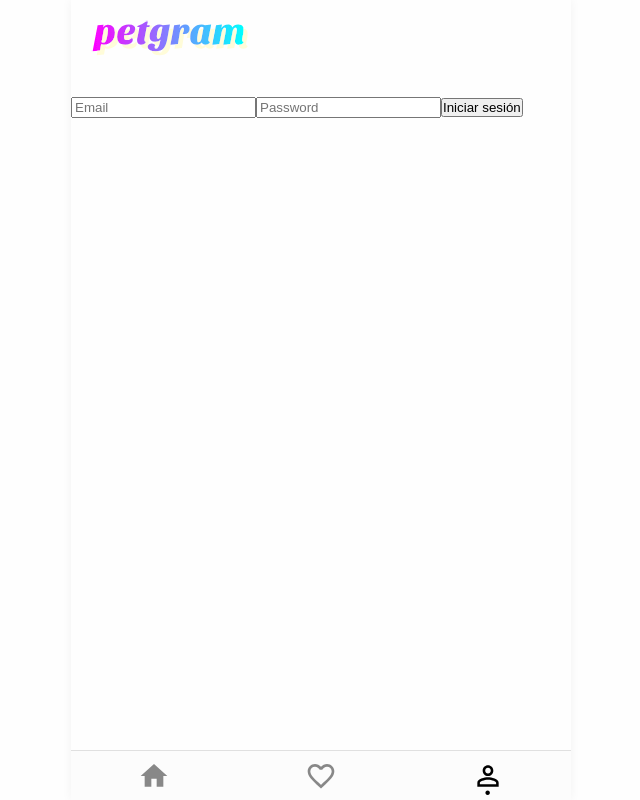
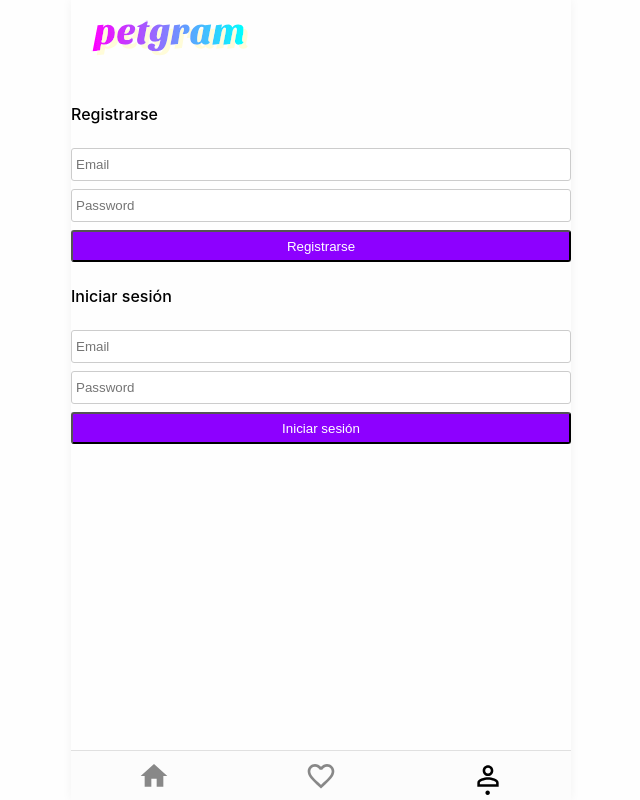
Before and after one commit to nroa/advanced-react, a React app: page /user in a window 1280 px wide. Shown: the whole page, without its empty margins (319-959 px from the left). Built offline with nearby package versions, Linux system fonts and the light colour scheme.

Commit message:
Styling the Form

```diff
--- a/src/components/UserForm/index.js
+++ b/src/components/UserForm/index.js
@@ -1,13 +1,17 @@
-import React from "react";
-import { useInputValue } from '../../hooks/useInputValue'
-export const UserForm = ({ onSubmit }) => {
-  const email = useInputValue('')
-  const password = useInputValue('')
+import React, { Fragment } from "react";
+import { useInputValue } from "../../hooks/useInputValue";
+import { Form, Input, Button, Title } from "./styles";
+export const UserForm = ({ onSubmit, title }) => {
+  const email = useInputValue("");
+  const password = useInputValue("");
   return (
-    <form onSubmit={onSubmit}>
-      <input placeholder='Email' { ...email }></input>
-      <input placeholder='Password' type="password" { ...password }></input>
-      <button>Iniciar sesión</button>
-    </form>
+    <Fragment>
+      <Title>{title}</Title>
+      <Form onSubmit={onSubmit}>
+        <Input placeholder="Email" {...email}></Input>
+        <Input placeholder="Password" type="password" {...password}></Input>
+        <Button>{title}</Button>
+      </Form>
+    </Fragment>
   );
 };
--- /dev/null
+++ b/src/components/UserForm/styles.js
@@ -0,0 +1,30 @@
+import styled from 'styled-components'
+
+export const Form = styled.form`
+  padding: 16px 0;
+`
+
+export const Input = styled.input`
+  border: 1px solid #ccc;
+  border-radius: 3px;
+  margin-bottom: 8px;
+  padding: 8px 4px;
+  display: block;
+  width: 100%;
+`
+
+export const Button = styled.button`
+  background: #8d00ff;
+  border-radius: 3px;
+  color: #fff;
+  display: block;
+  height: 32px;
+  width: 100%;
+  text-align: center;
+`
+
+export const Title = styled.h2`
+  font-size: 16px;
+  font-weight: 500;
+  padding: 8px 0;
+`
--- a/src/pages/NotRegisteredUser.js
+++ b/src/pages/NotRegisteredUser.js
@@ -1,14 +1,15 @@
-import React from 'react'
-import Context from '../Context'
-import { UserForm } from '../components/UserForm'
+import React, { Fragment } from "react";
+import Context from "../Context";
+import { UserForm } from "../components/UserForm";
 export const NotRegisteredUser = () => (
   <Context.Consumer>
-    {
-      ({ activateAuth }) => {
-        return (
-          <UserForm onSubmit={activateAuth} />
-        )
-      }
-    }
+    {({ activateAuth }) => {
+      return (
+        <Fragment>
+          <UserForm title="Registrarse" onSubmit={activateAuth} />
+          <UserForm title="Iniciar sesión" onSubmit={activateAuth} />
+        </Fragment>
+      );
+    }}
   </Context.Consumer>
-)
+);
```
